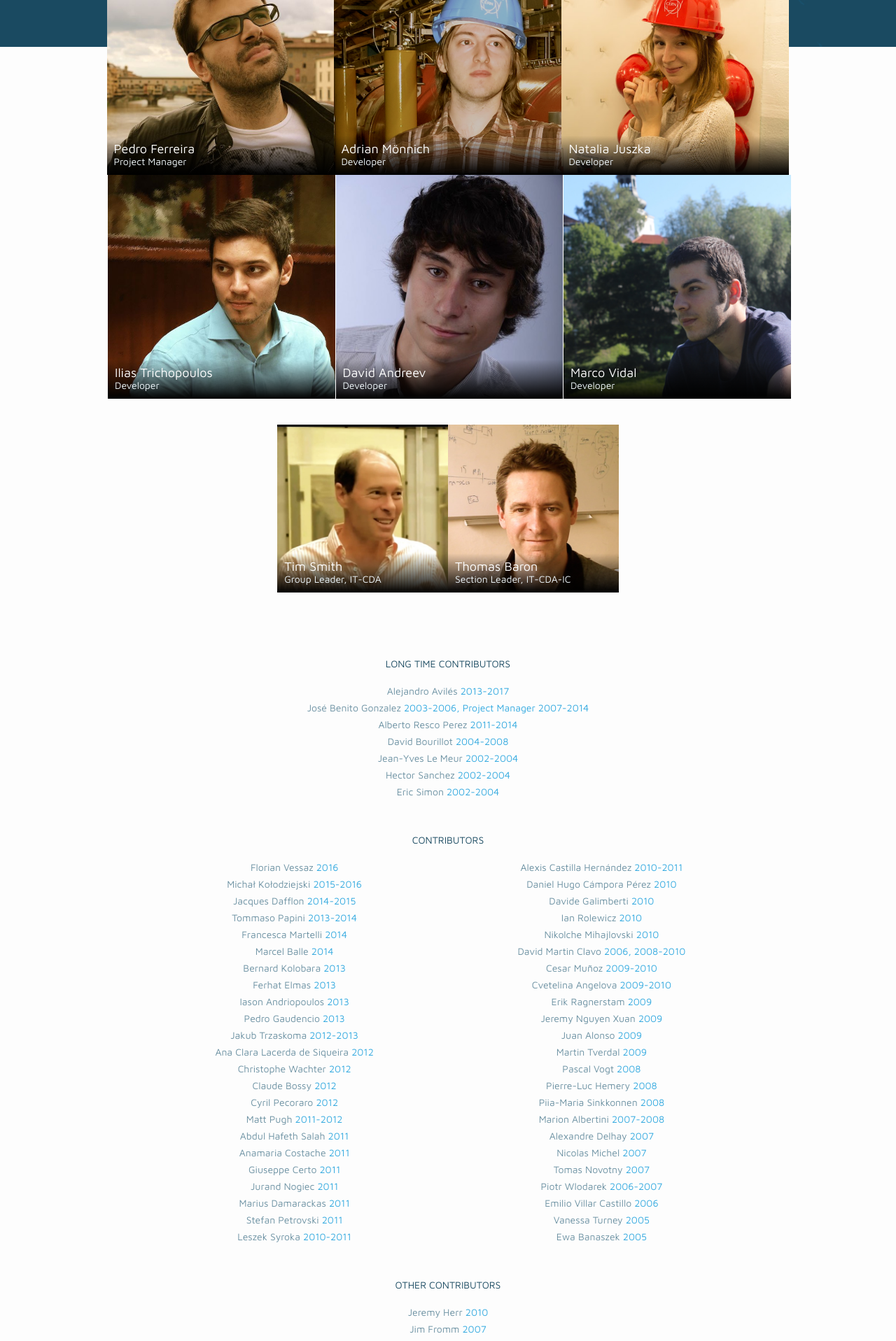
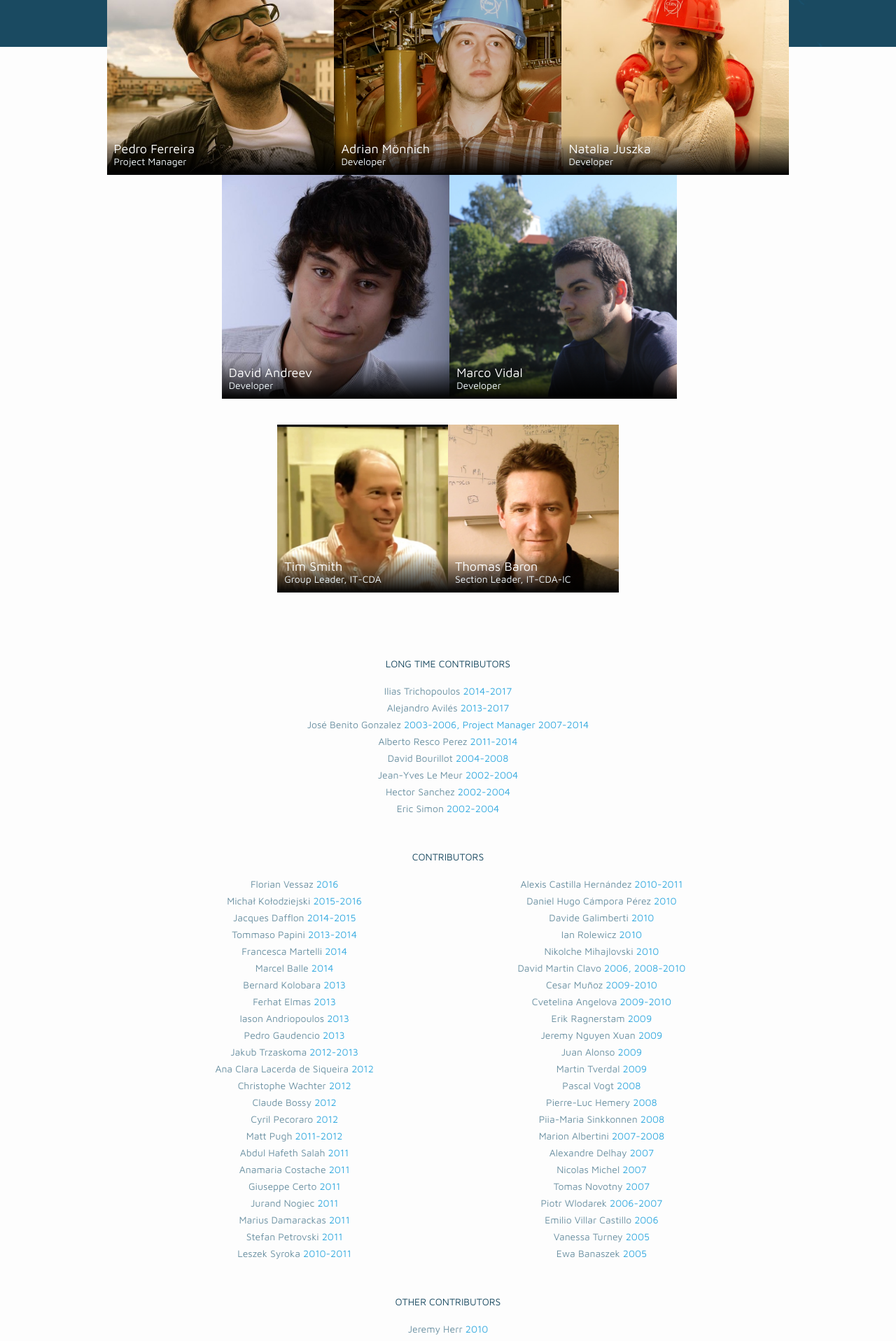
Before and after one commit to indico/indico.github.io, a Jekyll site: the page built from about_us.md, in a window 1280 px wide. Shown: the part 638-2555 px from the top of the page at 70% size. Built offline with Jekyll 4.4.1, drawn with Linux system fonts in a browser that asks for light colours; nearby versions of some CDN libraries; comment, search, counter and statistics services are not loaded.

Commit message:
Remove Ilias :/

```diff
--- a/_layouts/about_us.html
+++ b/_layouts/about_us.html
@@ -36,17 +36,11 @@
                         </div>
                         <div class="team-member team-member-dev col-md-4 col-sm-6 col-xs-12 col-centered team-member-developer-3">
                             <div class="team-member-note">
-                                <div class="team-member-name">Ilias Trichopoulos</div>
+                                <div class="team-member-name">David Andreev</div>
                                 <div class="team-member-pos">Developer</div>
                             </div>
                         </div>
                         <div class="team-member team-member-dev col-md-4 col-sm-6 col-xs-12 col-centered team-member-developer-4">
-                            <div class="team-member-note">
-                                <div class="team-member-name">David Andreev</div>
-                                <div class="team-member-pos">Developer</div>
-                            </div>
-                        </div>
-                        <div class="team-member team-member-dev col-md-4 col-sm-6 col-xs-12 col-centered team-member-developer-5">
                             <div class="team-member-note">
                                 <div class="team-member-name">Marco Vidal</div>
                                 <div class="team-member-pos">Developer</div>
@@ -85,6 +79,10 @@
                         <div class="contr-list text-center">
                             <h2 class="contr-list-header">LONG TIME CONTRIBUTORS</h2>
                             <ul class="contr-list-names">
+                                <li>
+                                    <span class="contr-list-names-name">Ilias Trichopoulos</span>
+                                    <span class="contr-list-names-date">2014-2017</span>
+                                </li>
                                 <li>
                                     <span class="contr-list-names-name">Alejandro Avilés</span>
                                     <span class="contr-list-names-date">2013-2017</span>
--- a/css/indico.scss
+++ b/css/indico.scss
@@ -1236,15 +1236,11 @@
     }
 
     .team-member-developer-3 {
-        background-image: url('../img/people/iliastrichopoulos.jpg');
-    }
-
-    .team-member-developer-4 {
         background-position: 0 -15px;
         background-image: url('../img/people/davidandreev.jpg');
     }
 
-    .team-member-developer-5 {
+    .team-member-developer-4 {
         background-image: url('../img/people/marcovidal.jpg');
     }
 
```
Also changed, not shown: img/people/iliastrichopoulos.jpg (deleted).
